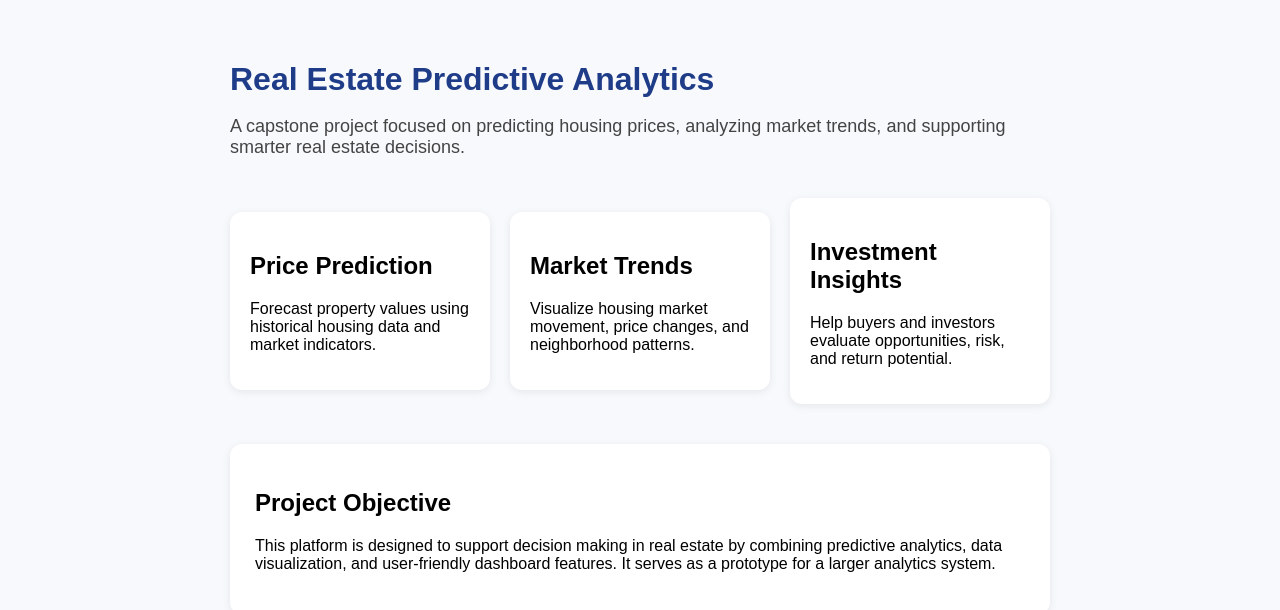
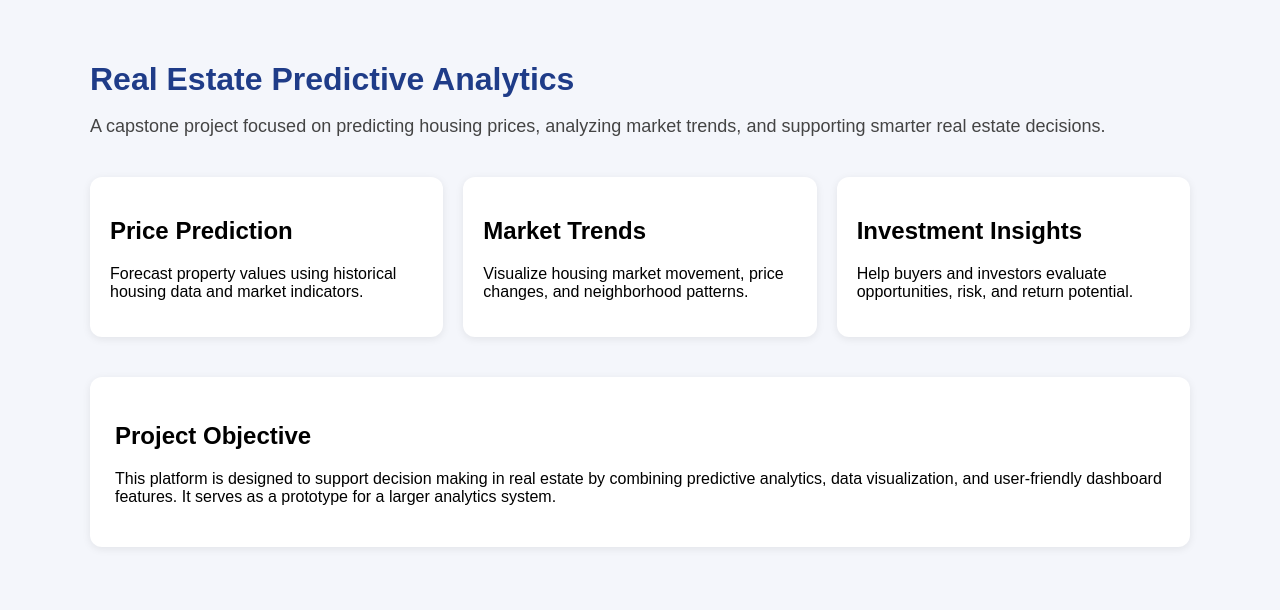
Before and after one commit to bujgeb-coder/real-estate-predictive-analytics, a React (Vite) app: page / in a window 1280 px wide. Shown: the top 610 px of the page. Built offline with nearby package versions, Linux system fonts and the light colour scheme.

Commit message:
Update styles.css

```diff
--- a/src/styles.css
+++ b/src/styles.css
@@ -1,14 +1,4 @@
 body {
   margin: 0;
-  font-family: Arial, sans-serif;
-  background: #f7f9fc;
+  background: #f4f6fb;
 }
-
-h1 {
-  color: #1f3c88;
-}
-
-div {
-  max-width: 900px;
-  margin: auto;
-}
```
